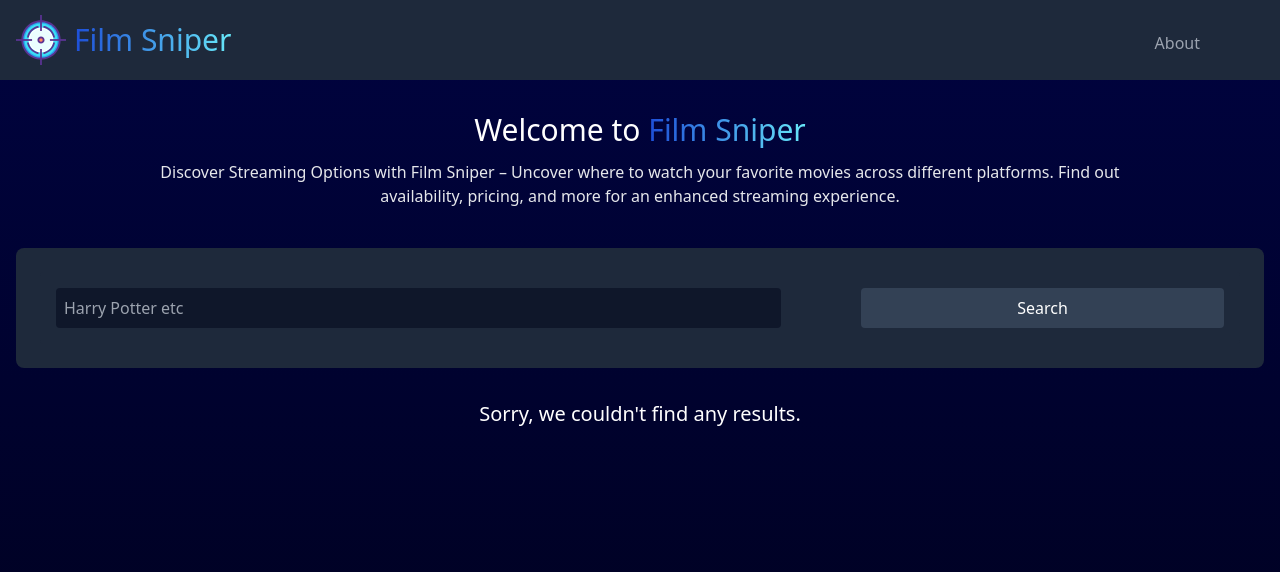
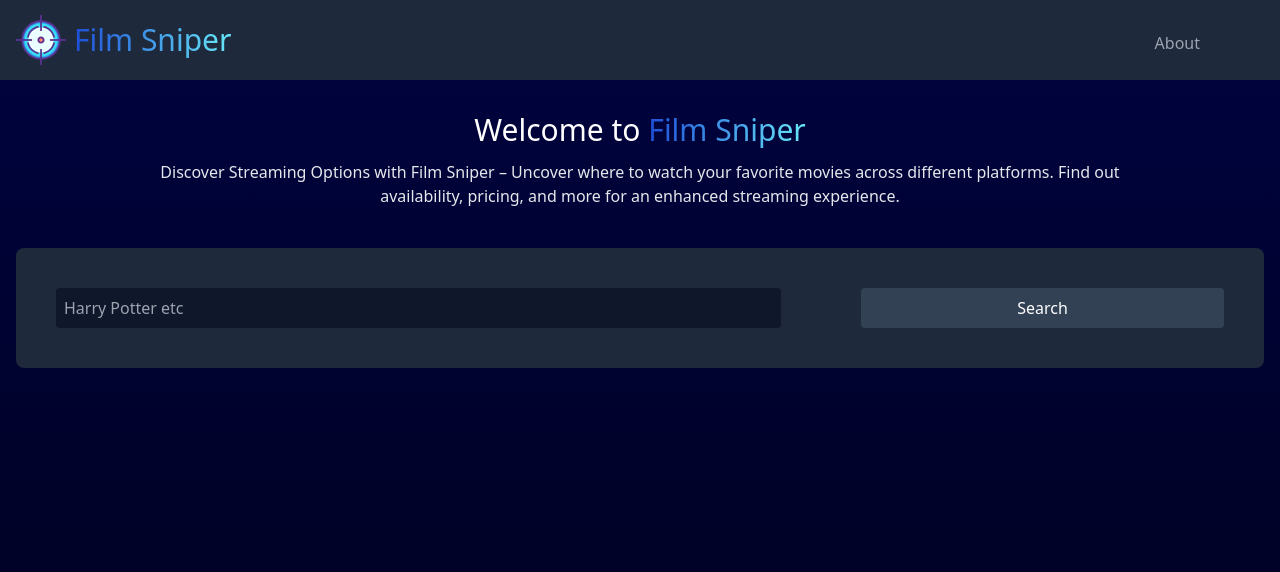
Before and after one commit to stalliardo/show-sniper, a Next.js app: page / in a window 1280 px wide. Shown: the top 572 px of the page. Built offline with nearby package versions, Linux system fonts and the light colour scheme.

Commit message:
Only displayed the no data found messaage if a request was made

```diff
--- a/components/PageContainer.tsx
+++ b/components/PageContainer.tsx
@@ -7,7 +7,7 @@ import { useState } from 'react';
 import Spinner from "./Spinner";
 
 function PageContainer() {
-    const [data, setData] = useState([]);
+    const [data, setData] = useState({});
     const [isLoading, setIsLoading] = useState<boolean>(false)
 
     return (
--- a/components/SearchResults.tsx
+++ b/components/SearchResults.tsx
@@ -10,14 +10,17 @@ const SearchResults = ({ data }: any) => {
 
                         <div className="flex items-center flex-col sm:flex-row justify-between gap-2 flex-wrap mt-8 ">
                             {data.results.map((d: any, index: number) => (
-                                <MiniMediaCard key={index} data={d}/>
+                                <MiniMediaCard key={index} data={d} />
                             ))}
                         </div>
 
                     </section> :
+
+                    Object.keys(data).length > 0 &&
                     <div className="text-xl text-center">
                         Sorry, we couldn't find any results.
                     </div>
+
             }
         </>
     )
```
